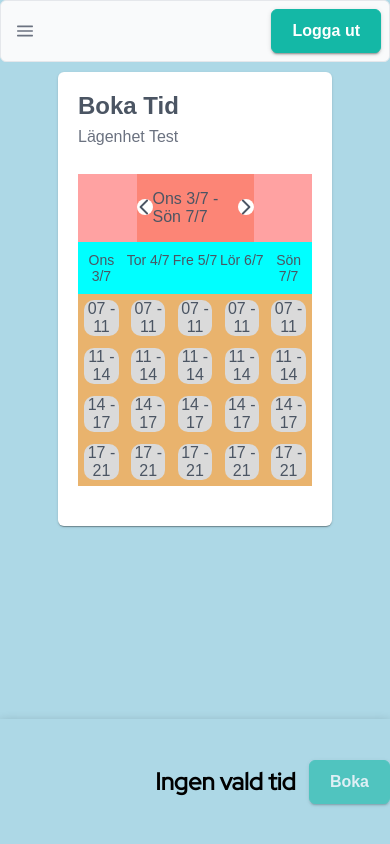
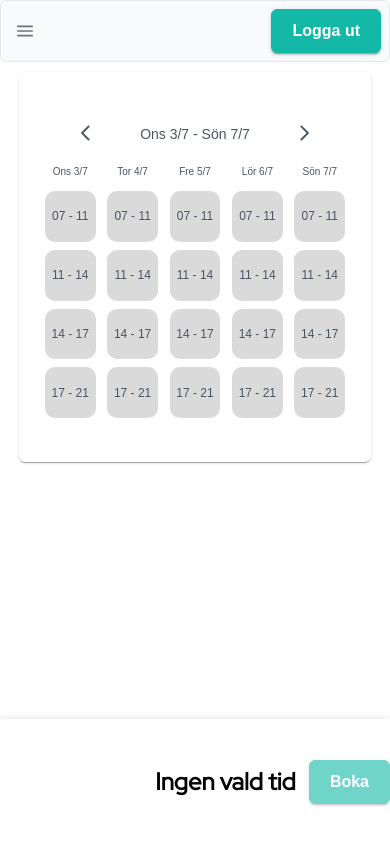
Before and after one commit to gustavAlbrekts0n/bokningsapp, a React (Create React App) app in the folder react-app/: page / in a window 390 px wide. Shown: the top 844 px of the page. Built offline with nearby package versions, Linux system fonts and the light colour scheme; no server answers; a web font is replaced by a local one.

Commit message:
Fix dimension styling on calendar for smaller screens

```diff
--- a/react-app/src/App.css
+++ b/react-app/src/App.css
@@ -152,7 +152,7 @@
 
 @media only screen and (max-width: 1024px) {
   body {
-    background-color: lightblue;
+    /*background-color: lightblue;*/
   }
 
   .navbar {
--- a/react-app/src/components/calendar.css
+++ b/react-app/src/components/calendar.css
@@ -7,13 +7,13 @@
 }
 
 .week-picker {
-  width: 50%; /* TODO */
+  width: 50%;
   display: flex;
   flex-direction: row;
   align-items: center;
   justify-content: space-between;
   font-size: 16px;
-  background-color: rgb(252, 133, 118);
+  /*background-color: rgb(252, 133, 118);*/
 }
 
 .arrow {
@@ -32,7 +32,7 @@
   width: 100%;
   display: flex;
   flex-direction: row;
-  background-color: aqua;
+  /*background-color: aqua;*/
 }
 
 .header-cell {
@@ -47,7 +47,7 @@
   display: flex;
   flex-direction: row;
   justify-content: space-around;
-  background-color: rgb(233, 179, 109);
+  /*background-color: rgb(233, 179, 109);*/
 }
 
 .day-column {
@@ -60,11 +60,12 @@
   display: flex;
   justify-content: center;
   align-items: center;
-  width: 90px;
+  width: 70px;
   aspect-ratio: 1/1;
-  margin: 6px 16px;
+  margin: 4px 8px;
   cursor: pointer;
   text-align: center;
+  font-size: 14px;
   border-radius: 10px;
   transition: background-color 0.2s, transform 0.15s;
   background-color: rgb(218, 218, 218);
@@ -106,14 +107,37 @@
 }
 
 @media only screen and (max-width: 1024px) {
-  .calendar {
+  /*.calendar {
     width: 60vw;
     background-color: rgb(255, 162, 162);
   }
 
   .time-slot {
-    width: calc(60vw * (90/610));
+    width: calc(60vw * (70/610));
     aspect-ratio: 1/1;
-    margin: 6px calc(60vw * (16/610));
+    margin: 6px calc(60vw * (8/610));
+  }*/
+}
+
+@media only screen and (max-width: 500px) {
+  .calendar {
+    width: 80vw;
+    /*background-color: rgb(243, 227, 51);*/
+  }
+
+  .week-picker {
+    width: 75%;
+    font-size: 14px;
+  }
+
+  .header-cell {
+    font-size: 10px;
+  }
+
+  .time-slot {
+    width: calc(80vw * (70/430));
+    aspect-ratio: 1/1;
+    margin: 4px calc(80vw * (8/430));
+    font-size: 12px;
   }
 }
--- a/react-app/src/components/calendar.js
+++ b/react-app/src/components/calendar.js
@@ -78,7 +78,7 @@ const CalendarComponent = ({
 
   return (
     <div className="card">
-      <Card title="Boka Tid" subTitle={"Lägenhet " + selectedUser.name}>
+      <Card /*</div>title="Boka Tid" subTitle={"Lägenhet " + selectedUser.name}*/>
         <div className="calendar">
           <div className="week-picker">
             <div onClick={handleLeftClick}>
```
